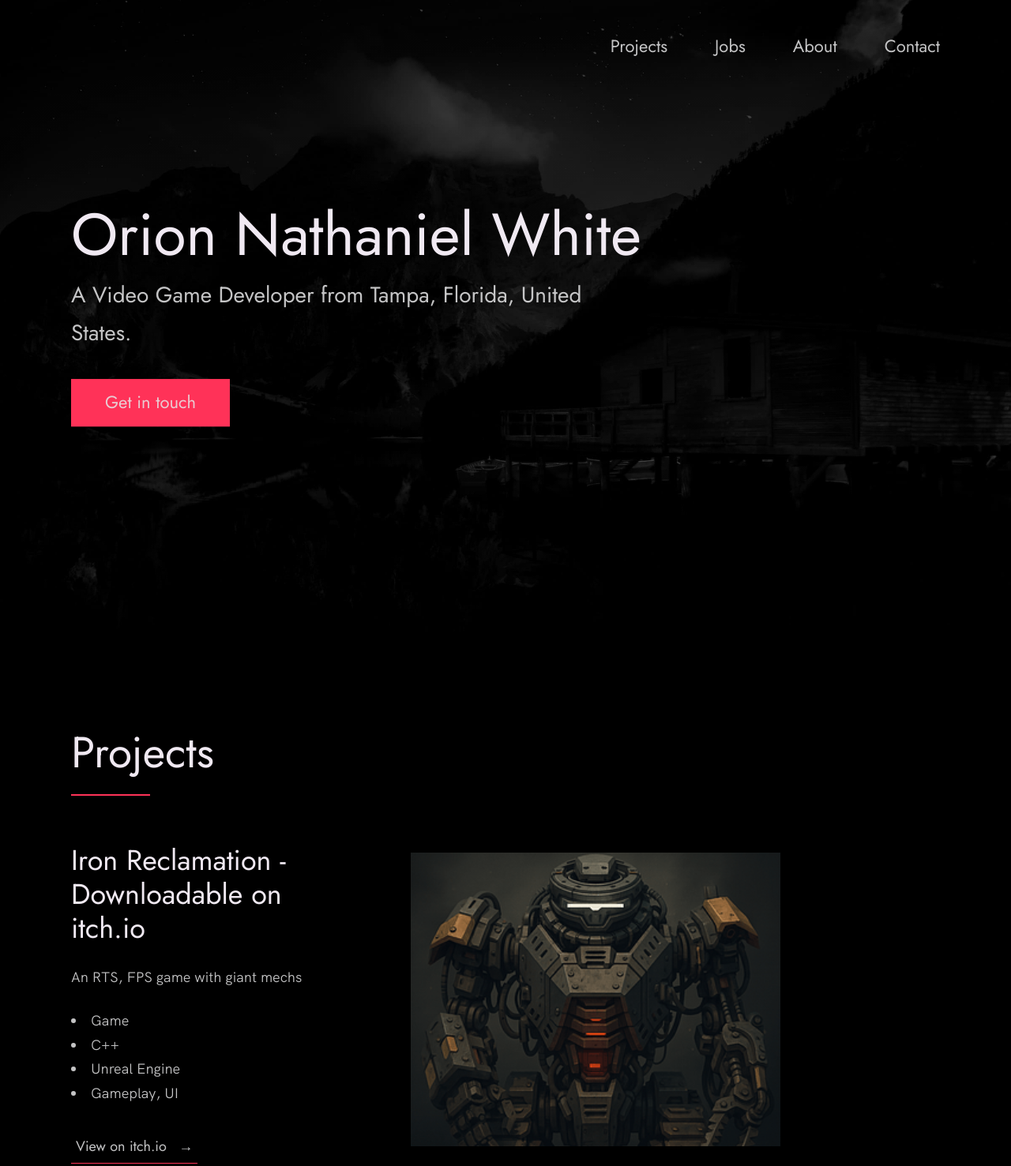
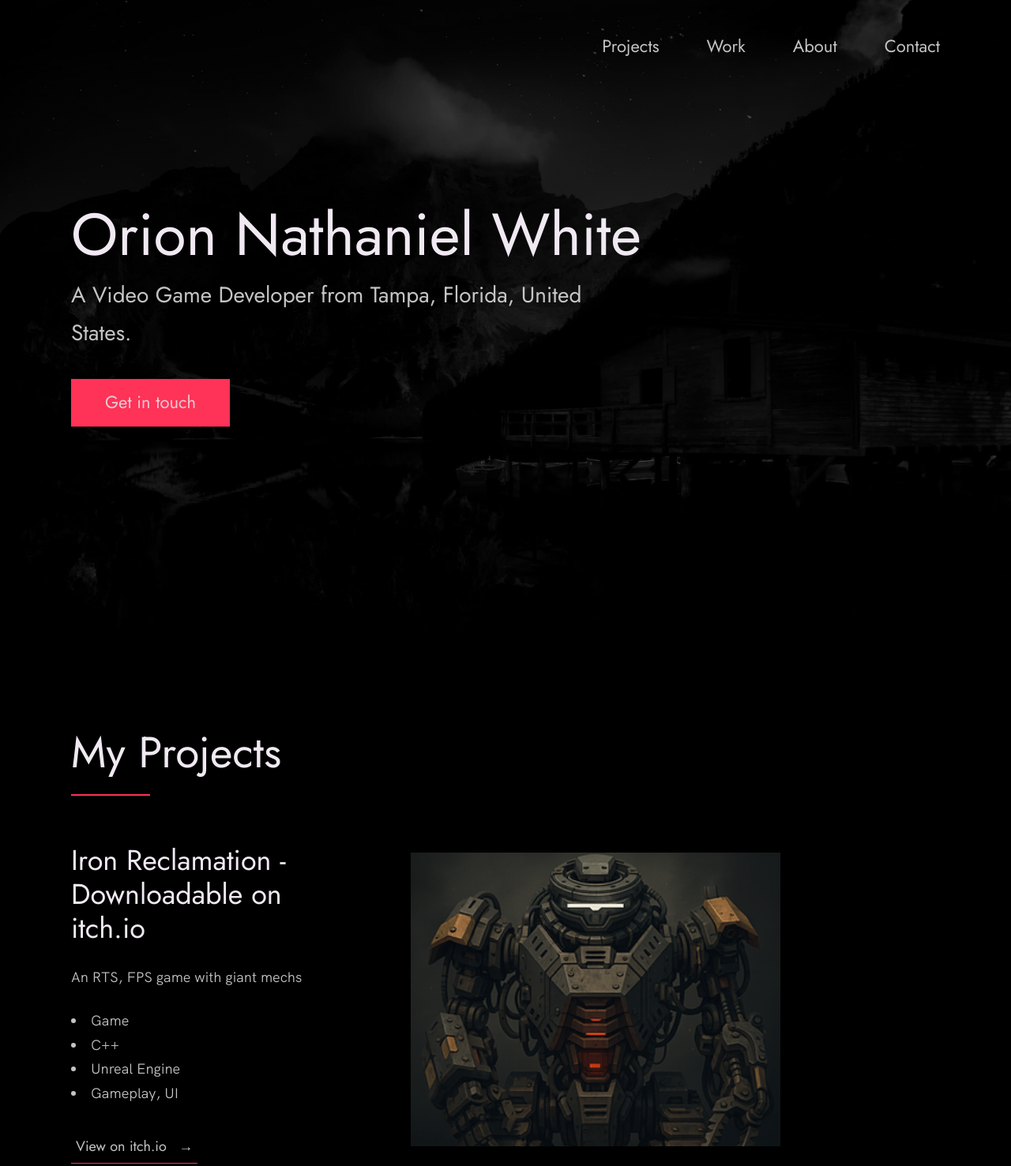
Before and after one commit to OrionsOperation/github-portfolio, a plain HTML site: page index.html in a window 1280 px wide. Shown: the top 1477 px of the page at 79% size. Drawn offline with Linux system fonts and the light colour scheme.

Commit message:
Updated headers

```diff
--- a/index.html
+++ b/index.html
@@ -29,7 +29,7 @@
       <nav class="nav" role="navigation">
         <ul class="nav__items">
           <li class="nav__item"><a href="#work" class="nav__link">Projects</a></li>
-          <li class="nav__item"><a href="#clients" class="nav__link">Jobs</a></li>
+          <li class="nav__item"><a href="#clients" class="nav__link">Work</a></li>
           <li class="nav__item">
             <a href="#about" class="nav__link">About</a>
           </li>
@@ -58,7 +58,7 @@
 
     <section class="work" id="work">
       <div class="row">
-        <h2>Projects</h2>
+        <h2>My Projects</h2>
         <div class="work__boxes">
 
           <!-- Each div with the work__box class is a project. -->
@@ -124,7 +124,7 @@
 
     <section class="client" id="clients">
       <div class="row">
-        <h2>Past Employers</h2>
+        <h2>Job Experience</h2>
         <div class="client__logos">
           <!-- Add logos of the clients or companies you'have worked with. -->
           <!--<img src="./images/ronjones.png" class="client__logo" alt="Company 2" />
```
